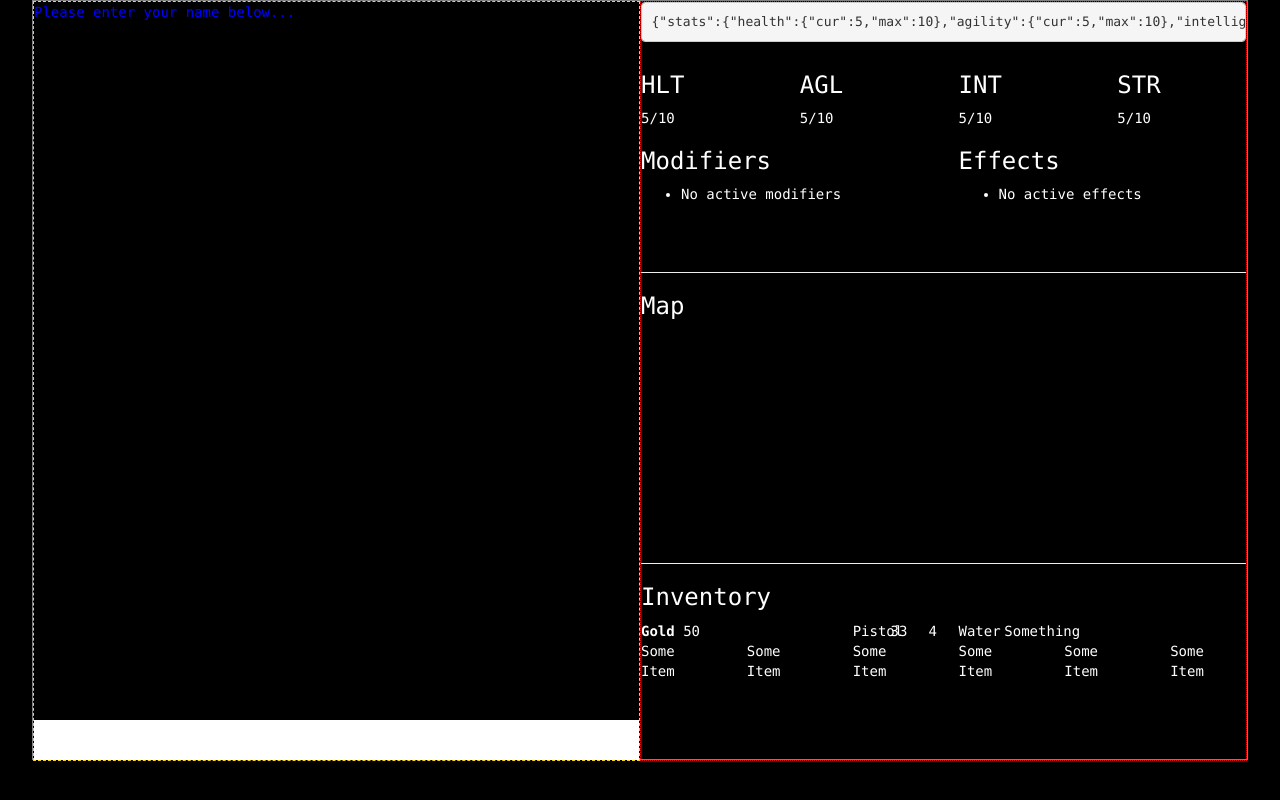
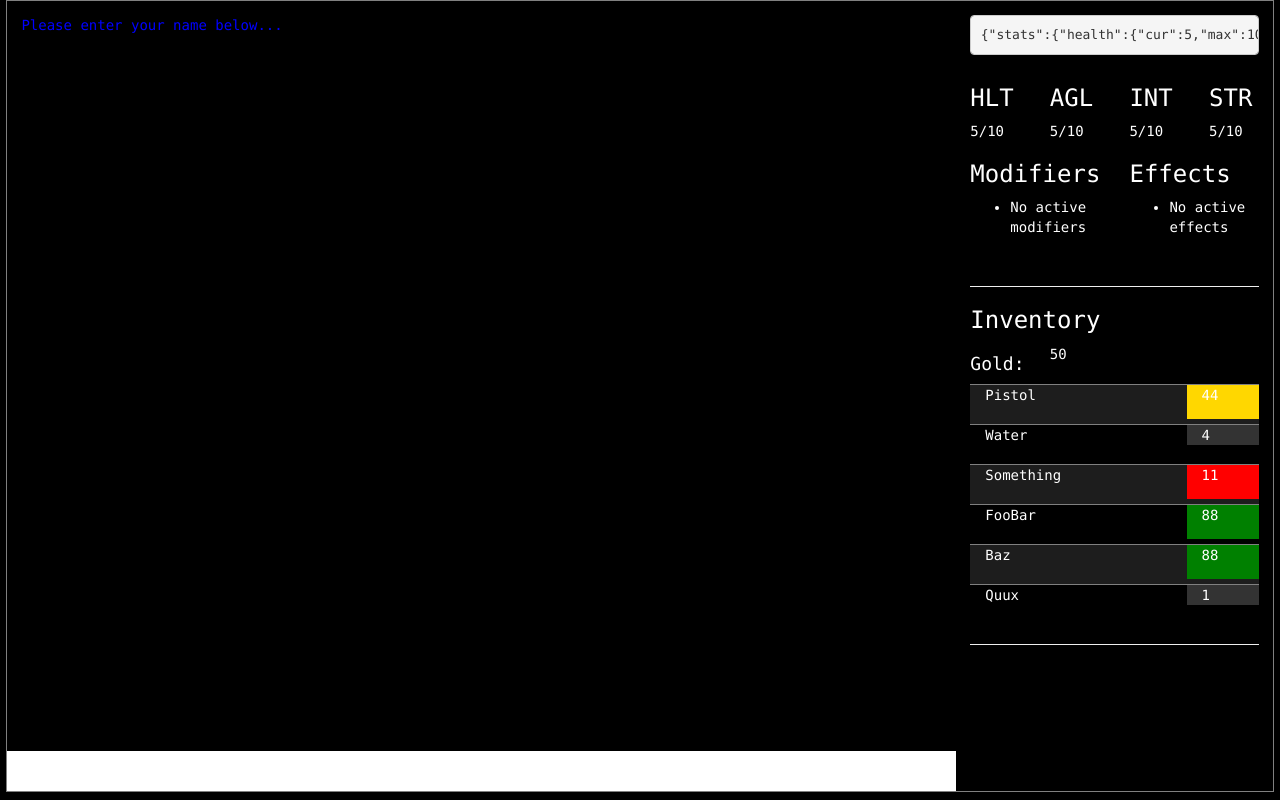
Before and after one commit to LOZORD/xanadu, a website: page src/client/index.html in a window 1280 px wide. Drawn offline with nearby package versions, Linux system fonts and the light colour scheme; no server answers.

Commit message:
Updates to item and general UI layout

```diff
--- a/src/client/client.js
+++ b/src/client/client.js
@@ -180,41 +180,48 @@ $(document).ready(() => {
 
     // map
     if (data.map) {
-      $('#player-map').text(data.map).show();
+      $('#player-map').text(data.map);
+      $('#map-wrapper').show();
     } else {
-      $('#player-map').hide().text('');
+      $('#map-wrapper').hide();
+      $('#player-map').text('');
     }
 
     // gold
     $('#gold-amount').text(data.gold);
 
     // items
-    let numItems = data.items.length;
-    $('.item-slot').each((indx, elem) => {
-      let $elem = $(elem);
+    $('#item-wrapper').empty();
+    data.items.forEach((item) => {
+      let itemData = item.stack || item.condition || -1;
+      let appendedElem = $(
+        `
+        <div class='item-box row'>
+          <div class='col-xs-9 item-name'>${ item.name }</div>
+          <div class='col-xs-3 item-data'>${ itemData }</div>
+        </div>
+        `
+      ).appendTo('#item-wrapper');
 
-      if (indx < numItems) {
-        let item = data.items[indx];
+      if (item.stack) {
+        appendedElem.find('.item-data').addClass('item-stack');
+      } else if (item.condition) {
+        appendedElem.find('.item-data').addClass(() => {
+          let ret = 'item-condition';
 
-        $elem.find('.item-name').text(item.name);
-
-        if (item.quality) {
-          $elem.find('.item-quality').text(item.quality).show();
-        } else {
-          $elem.find('.item-quality').hide().text('');
-        }
-
-        if (item.stack) {
-          $elem.find('.item-stack').text(item.stack).show();
-        } else {
-          $elem.find('.item-stack').hide().text('');
-        }
+          if (itemData > 66) {
+            return ret + ' good-condition';
+          } else if (itemData > 33) {
+            return ret + ' fair-condition';
+          } else {
+            return ret + ' poor-condition';
+          }
+        });
       } else {
-        $elem.find('.item-name').text('');
-        $elem.find('.item-quality').text('');
-        $elem.find('.item-stack').text('');
+        console.error('unknown item data type');
       }
     });
+
   };
 
   // TODO: details stream (i.e. inventory, map, etc.) on RHS
@@ -236,9 +243,12 @@ $(document).ready(() => {
     },
     gold: 50,
     items: [
-      { name: 'Pistol', quality: 33 },
+      { name: 'Pistol', condition: 44 },
       { name: 'Water', stack: 4 },
-      { name: 'Something' }
+      { name: 'Something', condition: 11 },
+      { name: 'FooBar', condition: 88 },
+      { name: 'Baz', condition: 88 },
+      { name: 'Quux', stack: 1 }
     ]
   });
   console.log(updateDetails);
--- a/src/client/index.html
+++ b/src/client/index.html
@@ -17,7 +17,7 @@
   <body>
     <div class='container' id='parent-container'>
       <div class='row'>
-        <div class='col-xs-6 container' id='left-half'>
+        <div class='col-xs-9 container' id='left-half'>
           <div class='' id='messaging-container'>
             <div id='messages-wrapper'>
               <ul id='messages'>
@@ -30,7 +30,7 @@
             </div>
           </div>
         </div>
-        <div class='col-xs-6 container' id='right-half'>
+        <div class='col-xs-3 container' id='right-half'>
           <div id='details-wrapper'>
             <pre id='details'></pre>
             <div class='row' id='details-stats'>
@@ -70,60 +70,25 @@
             </div>
           </div>
           <hr>
+          <div id='inventory-wrapper'>
+            <h3>Inventory</h3>
+            <div class='row' id='gold-row'>
+              <div class='col-xs-3'>
+                <h4>Gold: </h4>
+              </div>
+              <div class='col-xs-9'>
+                <span id='gold-amount'>gold here</span>
+              </div>
+            </div>
+            <div class='row'>
+              <div class='col-xs-12 container' id='item-wrapper'></div>
+            </div>
+          </div>
+          <hr>
           <div id='map-wrapper'>
             <div class=''>
               <h3>Map</h3>
               <pre id='player-map'></pre>
-            </div>
-          </div>
-          <hr>
-          <div id='inventory-wrapper'>
-            <h3>Inventory</h3>
-            <div class='row'>
-              <div class='col-xs-4'>
-                <strong>Gold</strong>
-                <span id='gold-amount'>gold here</span>
-              </div>
-              <div class='col-xs-2 row item-slot'>
-                <div class='col-sm-3 item-stack'></div>
-                <div class='col-lg-6 item-name'></div>
-                <div class='col-lg-3 item-quality'></div>
-              </div>
-              <div class='col-xs-2 row item-slot'>
-                <div class='col-sm-3 item-stack'></div>
-                <div class='col-lg-6 item-name'></div>
-                <div class='col-lg-3 item-quality'></div>
-              </div>
-              <div class='col-xs-2 row item-slot'>
-                <div class='col-sm-3 item-stack'></div>
-                <div class='col-lg-6 item-name'></div>
-                <div class='col-lg-3 item-quality'></div>
-              </div>
-              <div class='col-xs-2 row item-slot'>
-                <div class='col-sm-3 item-stack'></div>
-                <div class='col-lg-6 item-name'></div>
-                <div class='col-lg-3 item-quality'></div>
-              </div>
-            </div>
-            <div class='row'>
-              <div class='col-xs-2'>
-                Some Item
-              </div>
-              <div class='col-xs-2'>
-                Some Item
-              </div>
-              <div class='col-xs-2'>
-                Some Item
-              </div>
-              <div class='col-xs-2'>
-                Some Item
-              </div>
-              <div class='col-xs-2'>
-                Some Item
-              </div>
-              <div class='col-xs-2'>
-                Some Item
-              </div>
             </div>
           </div>
         </div>
--- a/src/client/styles/main.css
+++ b/src/client/styles/main.css
@@ -5,6 +5,16 @@
  * Orange: #FFAF5F
  * Pink: #FF87D7
  * Green: #65C78E
+ *
+ * Amiga-ish color scheme
+ * Red: #D73628
+ * Blue: #5499DE
+ * Salmon: #FFA98B
+ * Yellow: #FEDD70
+ * Orange: #FF974D
+ *
+ * TODO: use CSS variables
+ * https://developer.mozilla.org/en-US/docs/Web/CSS/Using_CSS_variables
  */
 
 
@@ -16,21 +26,28 @@ body {
 
 #parent-container {
   border: 1px solid grey;
-  width: 95vw;
-  height: 95vh;
+  width: 99vw;
+  height: 99vh;
+}
+
+#parent-container > .row{
+  height: 100%;
 }
 
 #left-half, #right-half {
   height: 95vh;
-  padding: 0;
+  padding: 1em;
+  height: 100%;
 }
 
 #left-half {
-  border: 1px dashed gold;
+  /* for design debugging */
+  /* border: 1px dashed gold; */
 }
 
 #right-half {
-  border: 1px dotted red;
+  /* for design debugging */
+  /* border: 1px dotted red; */
 }
 
 #form-wrapper {
@@ -41,7 +58,7 @@ body {
 }
 
 #main-input {
-  border: 0;
+  border: none;
   padding: 1.0vh 0;
   width: 100%;
   outline: none;
@@ -118,13 +135,46 @@ body {
   height: 33%;
 }
 
+#inventory-wrapper {
+  /* don't constrain the height; this can be as tall as possible */
+}
+
+div.item-box {
+ width: 100%;
+ margin: 0;
+ height: 5vh;
+ border-top: 1px solid grey;
+ /* border-bottom: 1px solid grey; */
+}
+
+div.item-box:nth-child(odd) {
+  background-color: #1D1D1D;
+}
+
+#item-wrapper {
+  overflow: scroll;
+}
+
+div.item-condition {
+  padding-bottom: 1em;
+}
+
+div.item-condition.good-condition {
+  background-color: green;
+}
+
+div.item-condition.fair-condition {
+  background-color: gold;
+}
+
+div.item-condition.poor-condition {
+  background-color: red;
+}
+
+div.item-stack {
+  background-color: #333;
+}
+
 #map-wrapper {
   height: 33%;
 }
-
-#inventory-wrapper {
-}
-
-#inventory-wrapper div.item-slot {
-  /* border: 1px solid #CCC; */
-}
```
